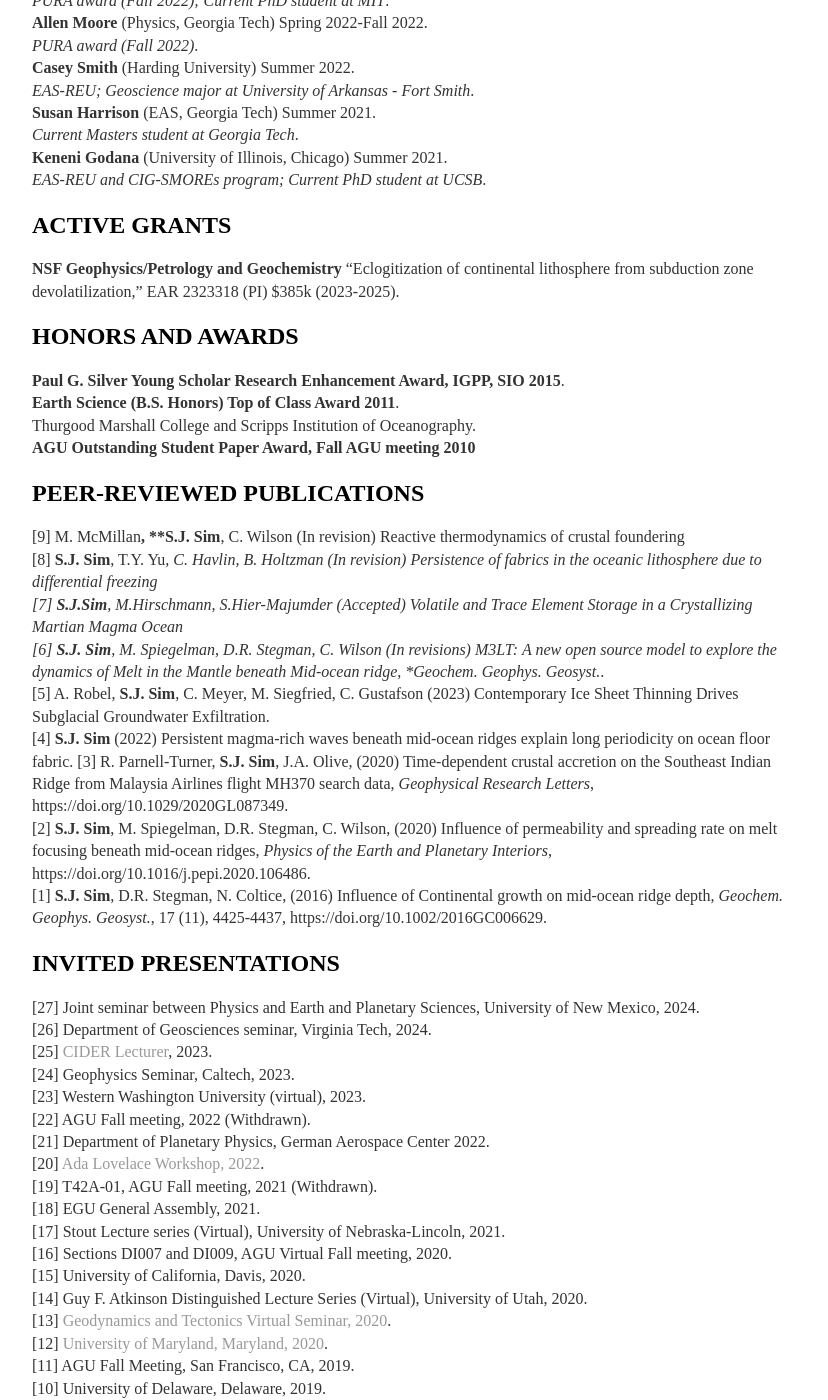
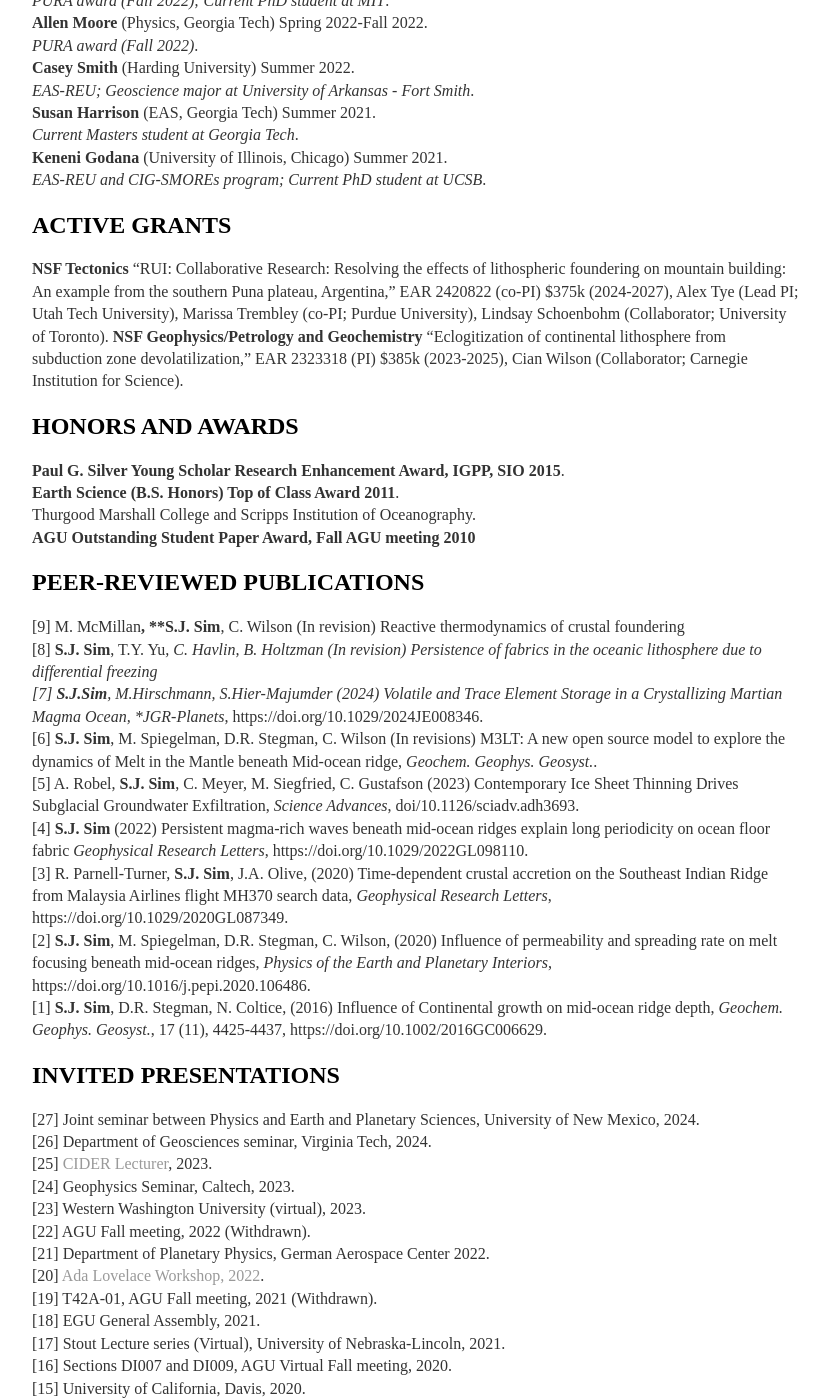
Before and after one commit to joycesim/joycesim.github.io, a Jekyll site: the page built from cv/index.md, in a window 1280 px wide and 1400 px high, scrolled down 1552 px. Shown: the whole window, without its empty margins (224-1052 px from the left). Built offline with Jekyll 4.4.1, drawn with Linux system fonts in a browser that asks for light colours; some of the changed text lies outside the part shown.

Commit message:
Update index.md

```diff
--- a/cv/index.md
+++ b/cv/index.md
@@ -63,7 +63,8 @@
 *EAS-REU and CIG-SMOREs program; Current PhD student at UCSB*.
 
 ## ACTIVE GRANTS
-**NSF Geophysics/Petrology and Geochemistry** "Eclogitization of continental lithosphere from subduction zone devolatilization," EAR 2323318 (PI) $385k (2023-2025).
+**NSF Tectonics** "RUI: Collaborative Research: Resolving the effects of lithospheric foundering on mountain building: An example from the southern Puna plateau, Argentina," EAR 2420822 (co-PI) $375k (2024-2027), Alex Tye (Lead PI; Utah Tech University), Marissa Trembley (co-PI; Purdue University), Lindsay Schoenbohm (Collaborator; University of Toronto).
+**NSF Geophysics/Petrology and Geochemistry** "Eclogitization of continental lithosphere from subduction zone devolatilization," EAR 2323318 (PI) $385k (2023-2025), Cian Wilson (Collaborator; Carnegie Institution for Science).
 
 ## HONORS AND AWARDS
 **Paul G. Silver Young Scholar Research Enhancement Award, IGPP, SIO 2015**.
@@ -74,10 +75,10 @@
 ## PEER-REVIEWED PUBLICATIONS
 [9] M. McMillan**, **S.J. Sim**, C. Wilson (In revision) Reactive thermodynamics of crustal foundering
 [8] **S.J. Sim**, T.Y. Yu*, C. Havlin, B. Holtzman (In revision) Persistence of fabrics in the oceanic lithosphere due to differential freezing
-[7] **S.J.Sim**, M.Hirschmann, S.Hier-Majumder (Accepted) Volatile and Trace Element Storage in a Crystallizing Martian Magma Ocean
+[7] **S.J.Sim**, M.Hirschmann, S.Hier-Majumder (2024) Volatile and Trace Element Storage in a Crystallizing Martian Magma Ocean, *JGR-Planets*, https://doi.org/10.1029/2024JE008346.
 [6] **S.J. Sim**, M. Spiegelman, D.R. Stegman, C. Wilson (In revisions) M3LT: A new open source model to explore the dynamics of Melt in the Mantle beneath Mid-ocean ridge, *Geochem. Geophys. Geosyst.*.
-[5] A. Robel, **S.J. Sim**, C. Meyer, M. Siegfried, C. Gustafson (2023) Contemporary Ice Sheet Thinning Drives Subglacial Groundwater Exfiltration.
-[4] **S.J. Sim** (2022) Persistent magma-rich waves beneath mid-ocean ridges explain long periodicity on ocean floor fabric.
+[5] A. Robel, **S.J. Sim**, C. Meyer, M. Siegfried, C. Gustafson (2023) Contemporary Ice Sheet Thinning Drives Subglacial Groundwater Exfiltration, *Science Advances*, doi/10.1126/sciadv.adh3693.
+[4] **S.J. Sim** (2022) Persistent magma-rich waves beneath mid-ocean ridges explain long periodicity on ocean floor fabric *Geophysical Research Letters*,  https://doi.org/10.1029/2022GL098110.
 [3] R. Parnell-Turner, **S.J. Sim**, J.A. Olive, (2020) Time-dependent crustal accretion on the Southeast Indian Ridge from Malaysia Airlines flight MH370 search data, *Geophysical Research Letters*,  https://doi.org/10.1029/2020GL087349.
 [2] **S.J. Sim**, M. Spiegelman, D.R. Stegman, C. Wilson, (2020) Influence of permeability and spreading rate on melt focusing beneath mid-ocean ridges, *Physics of the Earth and Planetary Interiors*, https://doi.org/10.1016/j.pepi.2020.106486.
 [1] **S.J. Sim**, D.R. Stegman, N. Coltice, (2016) Influence of Continental growth on mid-ocean ridge depth, *Geochem. Geophys. Geosyst.*, 17 (11), 4425-4437,  https://doi.org/10.1002/2016GC006629.
@@ -112,7 +113,9 @@
 [1] Fall AGU meeting, 2011.
 
 ## LEADERSHIP AND OUTREACH EXPERIENCE
-**First Gen Faculty inaugural cohort (Georgia Tech)** 2023-2024
+**PROGRESS mentor** 2024-2025.
+**PROGRESS Pathways panelist** Fall 2024.
+**First Gen Faculty inaugural cohort (Georgia Tech)** 2023-2024.
 **Elected Postdoctoral representative at Carnegie Institution for Science** 2019 - 2020.
 **Women and Minorities in Science (SIO)** 2012 - 2017.
 **Team for Inclusion & Diversity in Education & Science (SIO)** 2012 - 2016.
```
Also changed, not shown: other parts of cv/index.md (+1 -1 lines).
